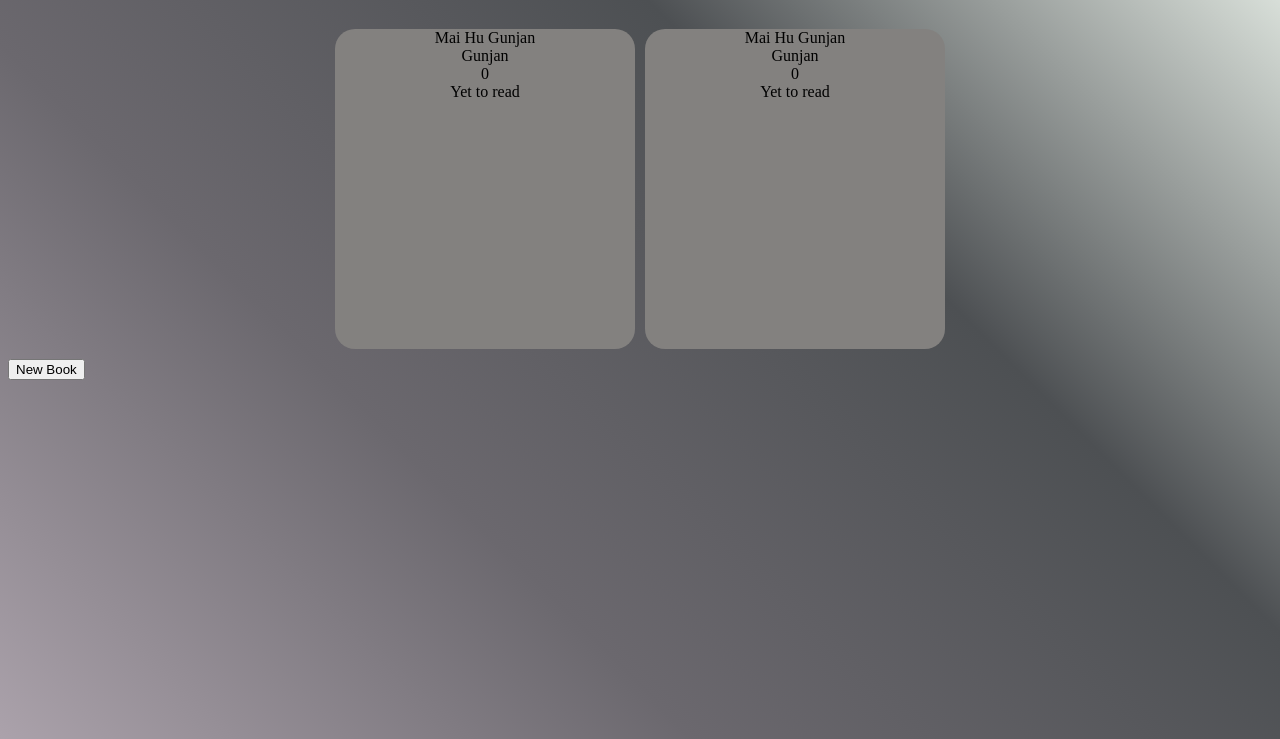
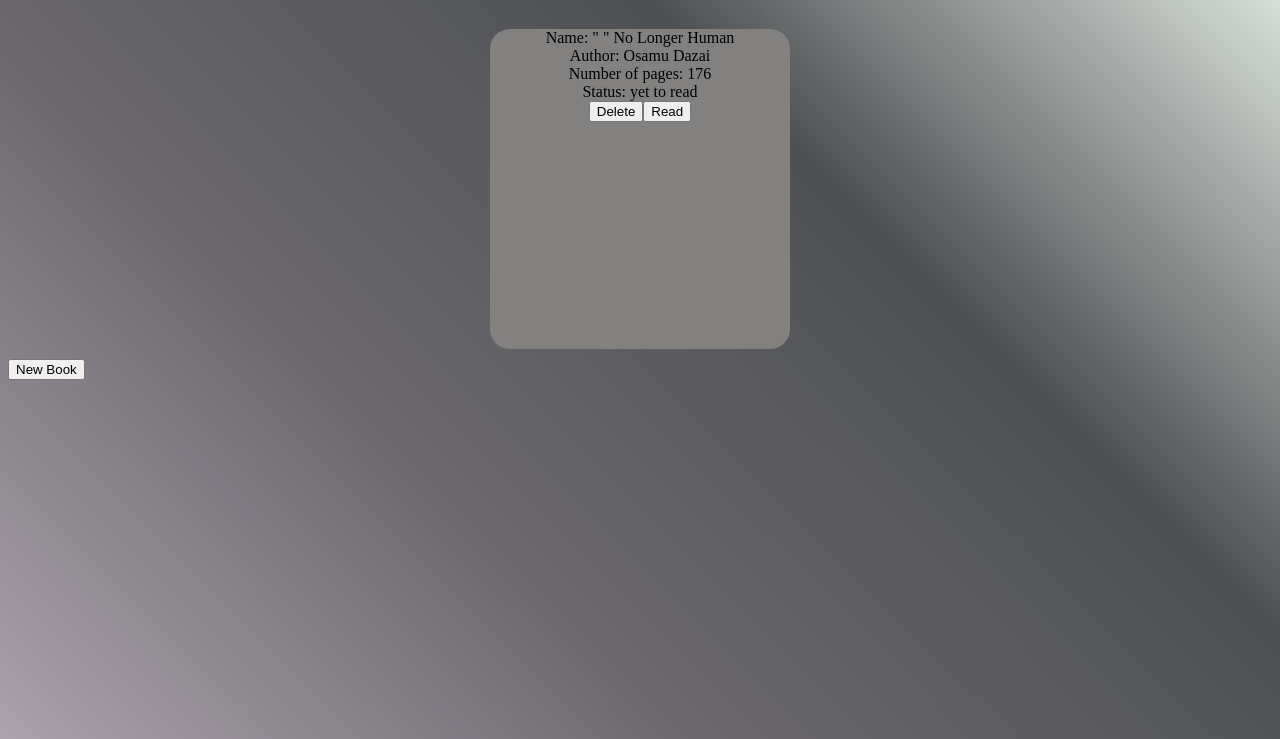
Before and after one commit to gunjanjaiswal/Library, a plain HTML site: page index.html in a window 1280 px wide. Shown: the part 61-800 px from the top of the page. Drawn offline with Linux system fonts and the light colour scheme.

Commit message:
added remove button

```diff
--- a/index.html
+++ b/index.html
@@ -12,20 +12,6 @@
 
 
     <div class="container">
-
-        <div class="tile" id="abc">
-            <div class="name">Mai Hu Gunjan</div>
-            <div class="author">Gunjan</div>
-            <div class="pages">0</div>
-            <div class="status">Yet to read</div>
-        </div>
-
-        <div class="tile" id="ac">
-            <div class="name">Mai Hu Gunjan</div>
-            <div class="author">Gunjan</div>
-            <div class="pages">0</div>
-            <div class="status">Yet to read</div>
-        </div>
     </div>
 
     <button class="addnew">New Book</button>
--- a/script.js
+++ b/script.js
@@ -21,6 +21,7 @@ function bookArray(name,author,pages,status) {
     let id=self.crypto.randomUUID();
     let newBook=new Book(id,name,author,pages,status);
     arrayBook.push(newBook);
+    display();
 }
 
 //Function to display all the books in arrayBook
@@ -47,11 +48,30 @@ function display() {
         status.classList.add('status');
         status.textContent=`Status: ${book.status}`;
 
-        tile.append(name,author,pages,status);
+        let deleteButton=document.createElement('button');
+        deleteButton.classList.add('delete')
+        deleteButton.textContent="Delete"
+        deleteButton.addEventListener('click',(e)=>{
+            const parentElement=e.target.parentElement;
+            let bookId = parentElement.getAttribute('id');
+            let index = arrayBook.findIndex((book) => {
+                return book.id === bookId;
+            });
+
+            //console.log(index)
+            arrayBook.splice(index,1)
+            parentElement.remove();
+        })
+
+        let toggle=document.createElement('button')
+        toggle.classList.add('toggle')
+        toggle.textContent="Read"
+
+        tile.append(name,author,pages,status,deleteButton,toggle);
         let container=document.querySelector('.container');
         container.appendChild(tile);
 
-   // }
+    //}
 }
 
 const newBook=document.querySelector(".addnew")
@@ -72,8 +92,9 @@ addbtn.addEventListener('click',(e)=>{
     console.log(status)
     bookArray(name,author,pages,status);
     form.reset()
-    display();
     dialog.close();
 
 
 })
+
+bookArray('No Longer Human','Osamu Dazai','176')
```
